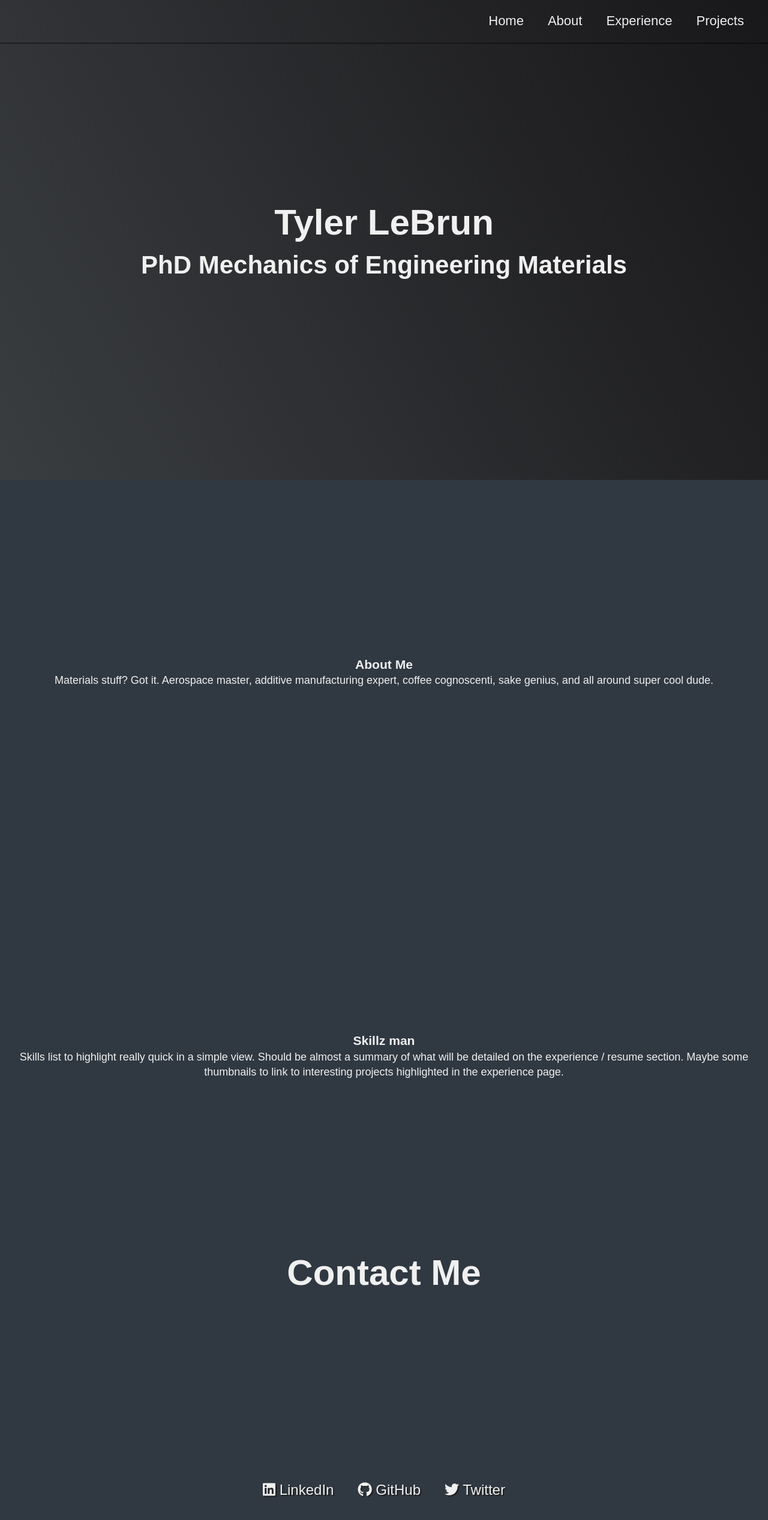
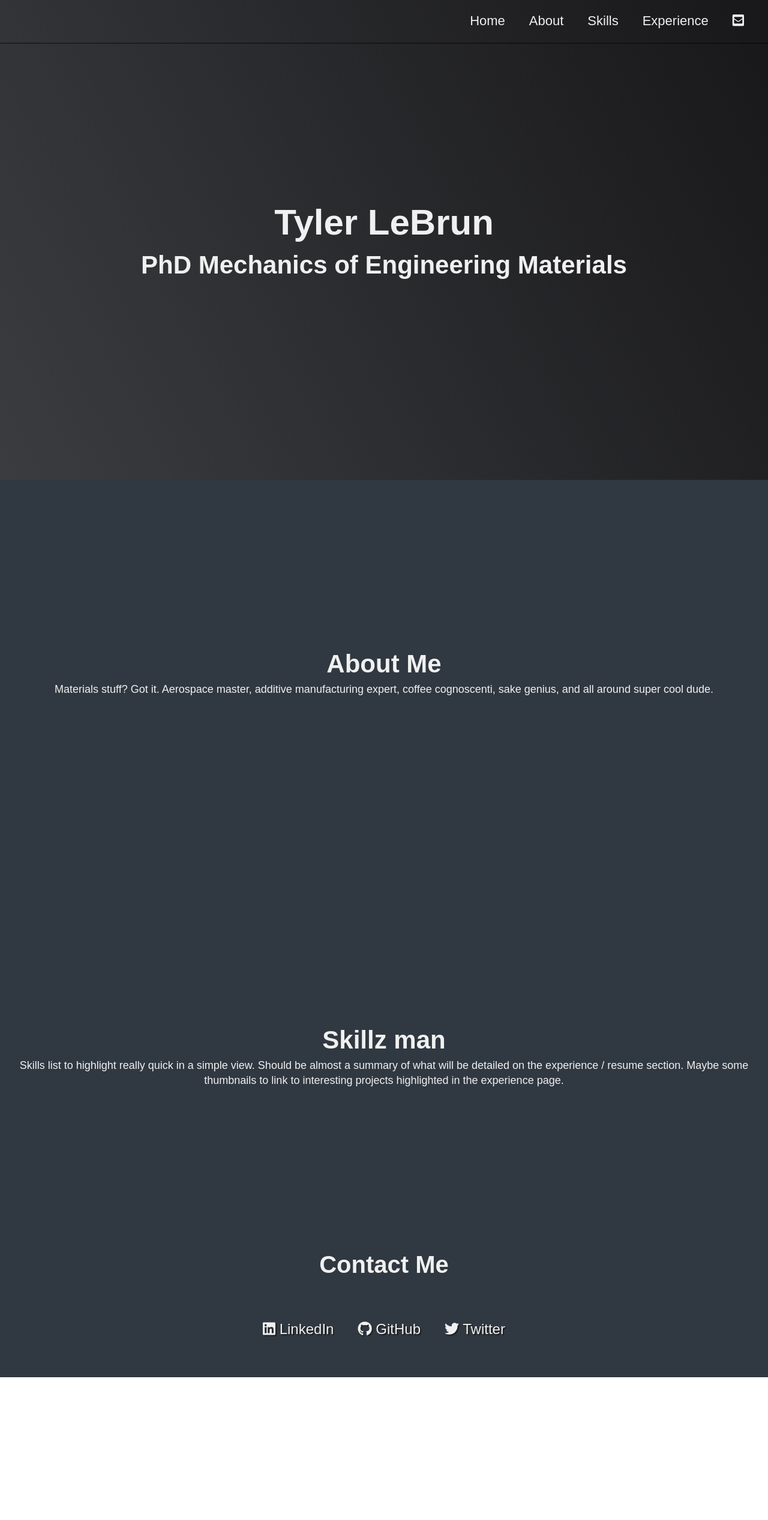
Before and after one commit to BrandonLangdon/TLeBrun, a plain HTML site: page index.html in a window 1280 px wide. Shown: the top 2534 px of the page at 60% size. After the commit the page ends 2296 px from the top, so only its background shows below. Drawn offline with Linux system fonts and the light colour scheme.

Commit message:
formatting fixes, link fixes, added email button

```diff
--- a/css/main.css
+++ b/css/main.css
@@ -264,7 +264,7 @@ Uncomment to use, currently not using this section, DELETE on refactoring
   align-items: center;
   text-align: center;
   width: 100%;
-  height: 80vh;
+  height: 20vh;
   padding: 0 2rem;
   background: var(--main-gray);
 }
@@ -275,7 +275,7 @@ Uncomment to use, currently not using this section, DELETE on refactoring
   justify-content: center;
   align-items: center;
   text-align: center;
-  font-size: 6rem;
+  font-size: 4rem;
   background: var(--main-gray);
 }
 
--- a/index.html
+++ b/index.html
@@ -19,17 +19,23 @@
 <!-- Start nav -->
     <nav id="navbar" class="nav">
         <ul class ="nav-list">
-            <li>
-                <a href="#home-section">Home</a>
+            <li id = "home-nav">
+                <a href="#home">Home</a>
             </li>
-            <li>
-                <a href="#about-section">About</a>
+            <li id = "about-nav">
+                <a href="#about">About</a>
             </li>
-            <li>
+            <li id = "skills-nav">
+                <a href="#skills">Skills</a>
+            </li>
+            <li id = "experience">
                 <a href="pages/experience.html" target = "_self">Experience</a>
             </li>
             <li>
-                <a href="#projects-section">Projects</a>
+                <div id = "email" class = "email_link">
+                    <a href="mailto:Someguy@Tlebrun.com" target = "_self">
+                        <i class="fas fa-envelope-square"></i></a>
+                </div>
             </li>
         </ul>
     </nav>
@@ -37,7 +43,7 @@
 
 <!-- Start home section -->
 <!-- This is the landing zone for the webpage -->
-    <section id="home-section" class="home-section">
+    <section id="home" class="home-section">
 
 <!-- Likely will need text with a drop shadow to ensure legibility in all situations -->
         <h1>
@@ -52,9 +58,9 @@
 <!-- End home section -->
 <!-- Start about section -->
     <section id="about" class="about-section">
-        <h3 class="about-section-header">
+        <h2 class="about-section-header">
             About Me
-        </h3>
+        </h2>
         <p>
             Materials stuff? Got it.
             Aerospace master, additive manufacturing expert, coffee cognoscenti,
@@ -65,9 +71,9 @@
 
 <!-- Start skills section -->
     <section id="skills" class="skills-section">
-        <h3 class="skills-section-header">
+        <h2 class="skills-section-header">
             Skillz man
-        </h3>
+        </h2>
         <p>
             Skills list to highlight really quick in a simple view.
             Should be almost a summary of what will be detailed on the
@@ -80,7 +86,7 @@
 
 <!-- Start contact section -->
     <section id ="contact" class="contact-section-header">
-        <h2 id="contact" class="contact-section-header">
+        <h2 class="contact-section-header">
             Contact Me
         </h2>
     </section>
```
